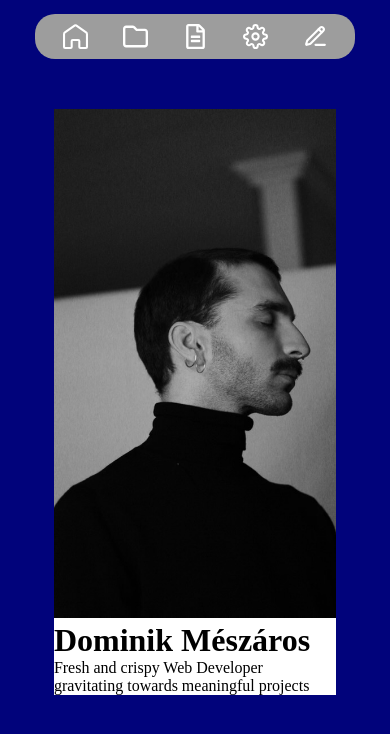
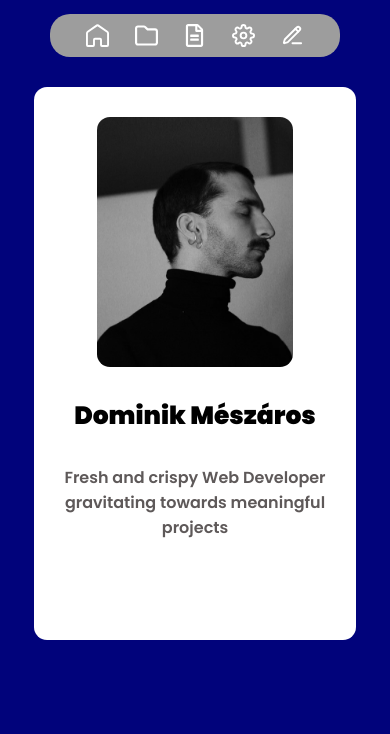
Before and after one commit to Domszilu/portfolio, a React (Vite) app: page / in a window 390 px wide. Shown: the top 734 px of the page. Built offline with nearby package versions, Linux system fonts and the light colour scheme.

Commit message:
finished Card for mobile

```diff
--- a/src/components/NameCard/NameCardStyles.js
+++ b/src/components/NameCard/NameCardStyles.js
@@ -2,7 +2,34 @@ import styled from "styled-components";
 
 export const StyledCardContainer = styled.div`
     background-color: white;
+    display: flex;
+    flex-direction: column;
+    justify-content: center;
+    align-items: center;
+    gap: 3rem;
+    padding: 3rem;
+    border-radius: 13px;
+    width: 322px;
+    margin-top: 2rem;
+    padding-bottom: 10rem;
+
     img {
-        width: 100%;
+        width: 196px;
+        height: 250px;
+        object-fit: cover;
+        border-radius: 13px;
+    }
+
+    h1 {
+        font-family: "Poppins", serif;
+        font-weight: 900;
+        font-size: 2.5rem;
+    }
+
+    p {
+        font-family: "Poppins", serif;
+        font-weight: 600;
+        color: #5e5959;
+        text-align: center;
     }
 `;
--- a/src/components/NavBar/NavBar.js
+++ b/src/components/NavBar/NavBar.js
@@ -9,10 +9,10 @@ export const StyledNavContainer = styled.div`
     nav {
         border-radius: 20px;
         background-color: #9d9d9d;
-        width: 32rem;
+        width: 29rem;
         padding: 1rem;
         display: flex;
-        justify-content: space-around;
+        justify-content: space-evenly;
         align-items: center;
     }
 
@@ -26,8 +26,8 @@ export const StyledNavContainer = styled.div`
 
     svg {
         color: white;
-        height: 2.5rem;
-        width: 2.5rem;
+        height: 2.3rem;
+        width: 2.3rem;
         cursor: pointer;
         transition: transform 0.3s ease-in-out;
     }
--- a/src/pages/Styles.js
+++ b/src/pages/Styles.js
@@ -7,6 +7,7 @@ export const StyledSeparator = styled.div`
 
 export const Wrapper = styled.div`
     display: flex;
+    justify-content: center;
     gap: 4rem;
-    padding: 5rem;
+    padding: 1rem;
 `;
```
